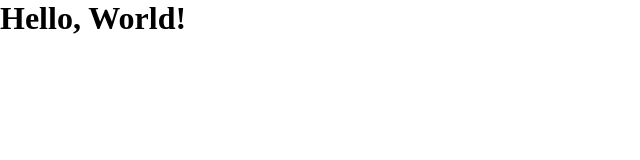
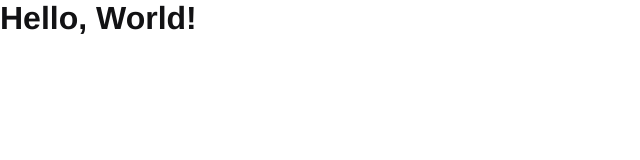
Before and after one commit to Torr7s/github-explorer, a React app: page / in a window 1280 px wide. Shown: the top 160 px of the page, without its empty margins (0-640 px from the left). Built offline with nearby package versions, Linux system fonts and the light colour scheme.

Commit message:
Update global.scss

```diff
--- a/src/styles/global.scss
+++ b/src/styles/global.scss
@@ -5,5 +5,6 @@
 }
 
 body {
-  font: Arial, Helvetica, sans-serif;
+  font: 16px "Helvetica Neue", Arial, Helvetica, sans-serif;
+  color: #121214
 }
```
